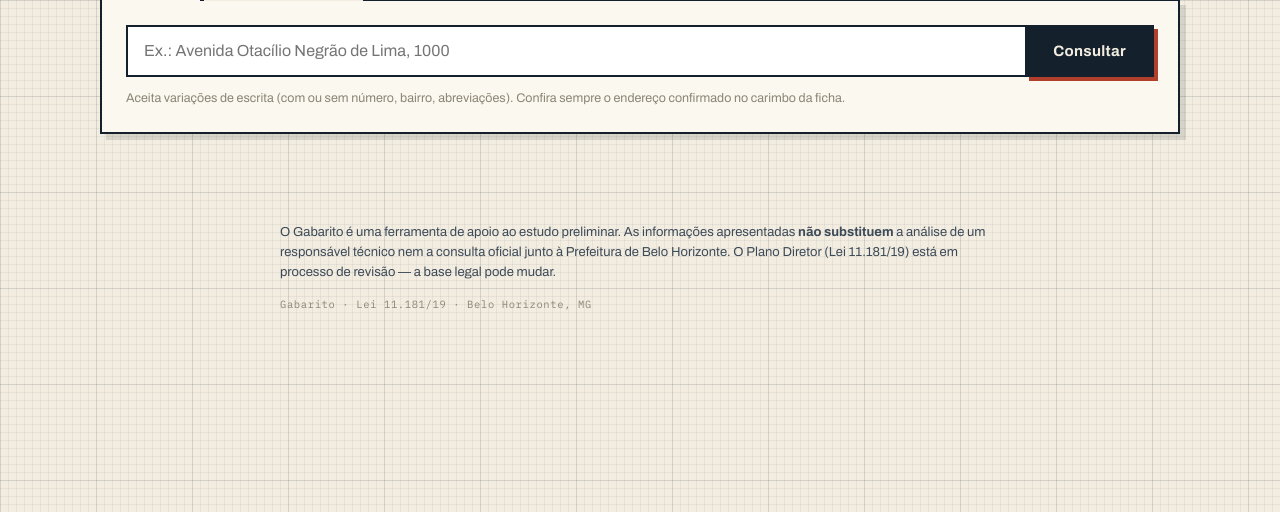
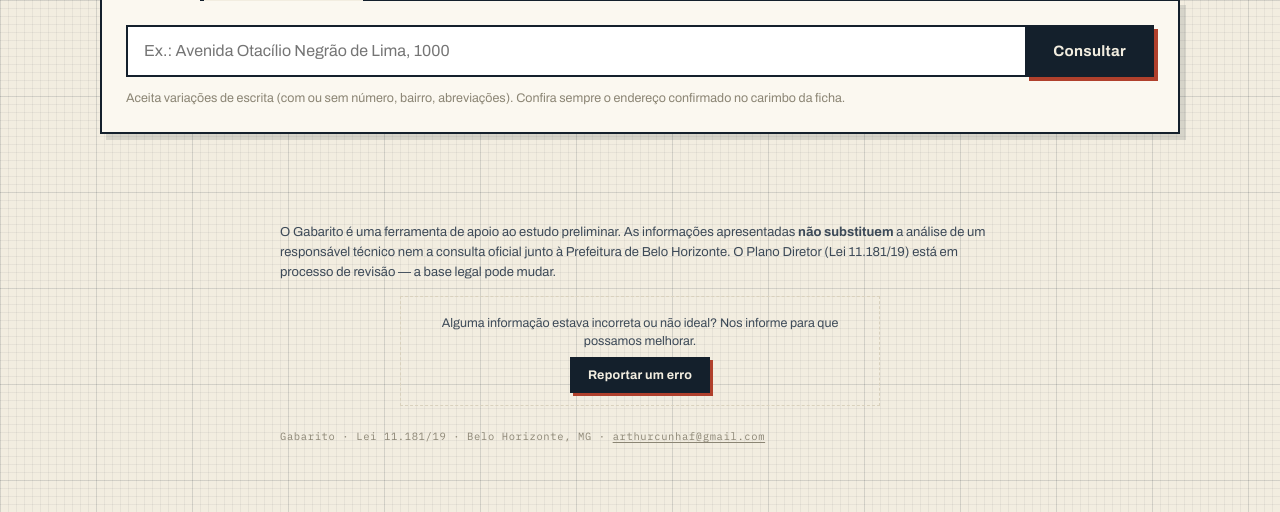
Before and after one commit to art824/gabarito-bh, a Flask app: page /consulta in a window 1280 px wide. Shown: the part 288-800 px from the top of the page. Run offline with Flask 3, Linux system fonts and the light colour scheme.

Commit message:
Selo BETA no Estudo interativo + aviso no popover; botao de feedback e email de contato no rodape (site inteiro)

```diff
--- a/webapp/static/style.css
+++ b/webapp/static/style.css
@@ -476,6 +476,18 @@ footer .legal {
   max-width: 720px; margin: 0 auto;
   font-family: var(--mono); font-size: 10.5px; letter-spacing: .06em;
   color: var(--grafite);
+}
+.legal a { color: var(--grafite); text-decoration: underline; text-underline-offset: 2px; }
+.legal a:hover { color: var(--terra); }
+
+.footer-feedback {
+  max-width: 480px; margin: 0 auto 22px;
+  text-align: center;
+  padding: 18px 20px;
+  border: 1px dashed var(--linha, #C9C2B0);
+}
+.footer-feedback p {
+  font-size: 12.5px; color: var(--tinta-2); margin: 0 0 12px; line-height: 1.4;
 }
 
 /* ---------- Mobile ---------- */
@@ -1208,6 +1220,14 @@ input[type="range"]::-moz-range-thumb {
 }
 .fsec-cab .fonte { margin-left: auto; font-size: 9.5px; color: var(--grafite); }
 
+/* selo BETA — recurso em desenvolvimento, avisa sem parecer um erro */
+.selo-beta {
+  font-size: 9px; font-weight: 700; letter-spacing: .1em;
+  color: #fff; background: var(--terra);
+  padding: 2px 7px; border-radius: 2px;
+  line-height: 1.4;
+}
+
 /* subtítulo de um "bloco dentro do bloco" — ex. Edificação existente
    dentro da seção 01. Um degrau abaixo do h3 de seção (sem número, sem
    borda própria), mas ainda marcando claramente que o que vem embaixo é
--- a/webapp/templates/base.html
+++ b/webapp/templates/base.html
@@ -41,7 +41,11 @@
       consulta oficial junto à Prefeitura de Belo Horizonte. O Plano Diretor
       (Lei 11.181/19) está em processo de revisão — a base legal pode mudar.
     </p>
-    <p class="legal">Gabarito · Lei 11.181/19 · Belo Horizonte, MG</p>
+    <div class="footer-feedback">
+      <p>Alguma informação estava incorreta ou não ideal? Nos informe para que possamos melhorar.</p>
+      <a class="botao botao-mini" href="mailto:arthurcunhaf@gmail.com?subject=Gabarito%20—%20Feedback">Reportar um erro</a>
+    </div>
+    <p class="legal">Gabarito · Lei 11.181/19 · Belo Horizonte, MG · <a href="mailto:arthurcunhaf@gmail.com">arthurcunhaf@gmail.com</a></p>
   </div>
 </footer>
 
--- a/webapp/templates/consulta.html
+++ b/webapp/templates/consulta.html
@@ -534,10 +534,12 @@
       <header class="fsec-cab">
         <span class="num">0{{ ns.sec }}</span>
         <h3>Estudo interativo</h3>
+        <span class="selo-beta mono" title="Recurso em desenvolvimento — pode conter imprecisões">BETA</span>
         <button type="button" class="info-btn" id="info-estudo-btn" aria-label="O que este estudo considera">i</button>
         <span class="fonte mono">Desenho em escala real</span>
         <div class="info-popover" id="info-estudo-popover" hidden>
           <button type="button" class="info-popover-fechar" data-fechar-info aria-label="Fechar">×</button>
+          <p><b>Este estudo é uma versão beta.</b> O desenho e os cálculos ainda estão em desenvolvimento e podem apresentar imprecisões — use como referência preliminar, não como projeto final.</p>
           {% if estudo.testada_real and estudo.area_real %}
           <p>Testada e área vêm do Cadastro Técnico Municipal — são dado do lote, não estimativa. O desenho usa um retângulo equivalente (testada × área ÷ testada), então lotes muito irregulares podem diferir do formato real.</p>
           {% endif %}
```
